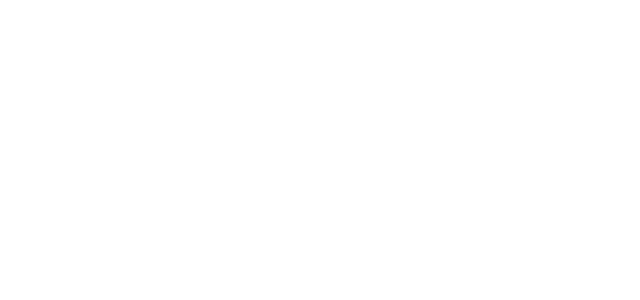
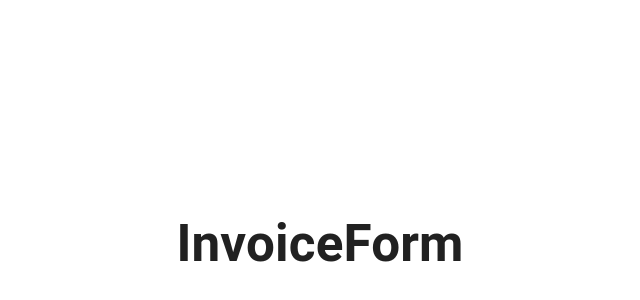
Before and after one commit to gpuc93/aviva-invoices, a React (Vite) app: page /create in a window 1280 px wide. Before the commit this address had no page. Shown: the part 156-456 px from the top of the page, without its empty margins (320-960 px from the left). Built offline with nearby package versions, Linux system fonts and the light colour scheme.

Commit message:
Add invoice route

```diff
--- a/src/App.tsx
+++ b/src/App.tsx
@@ -1,15 +1,21 @@
 import { Routes, Route } from "react-router-dom";
 import './App.css'
 import InvoiceList from './pages/invoiceList';
+import InvoiceForm from "./pages/invoiceForm";
 
 function App() {
   return (
     <>
     <div>
+
       <Routes>
         <Route path="/" element={<InvoiceList />} />
+          <Route path="/create" element={<InvoiceForm />} />
+          {/*
+          <Route path="/edit/:id" element={<InvoiceForm editMode />} />*/}
         </Routes>
     </div>
+
     </>
   )
 }
--- /dev/null
+++ b/src/pages/invoiceForm.tsx
@@ -0,0 +1,14 @@
+
+import * as React from 'react';
+import '../assets/css/newInvoice.css'
+
+interface InvoiceFormProps {
+    editMode?: boolean
+}
+
+export default function InvoiceForm ({ editMode }: InvoiceFormProps) {
+
+    return (
+      <h1>InvoiceForm</h1>
+    )
+}
```
Also changed, not shown: src/assets/css/newInvoice.css (added).
